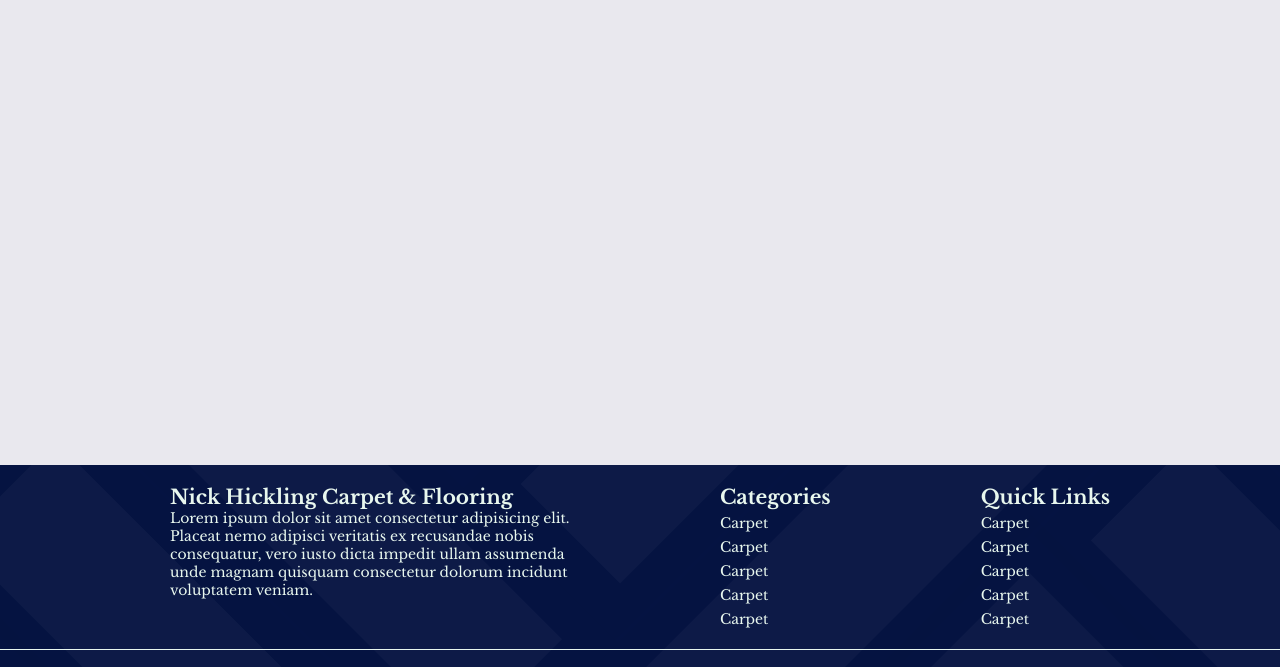
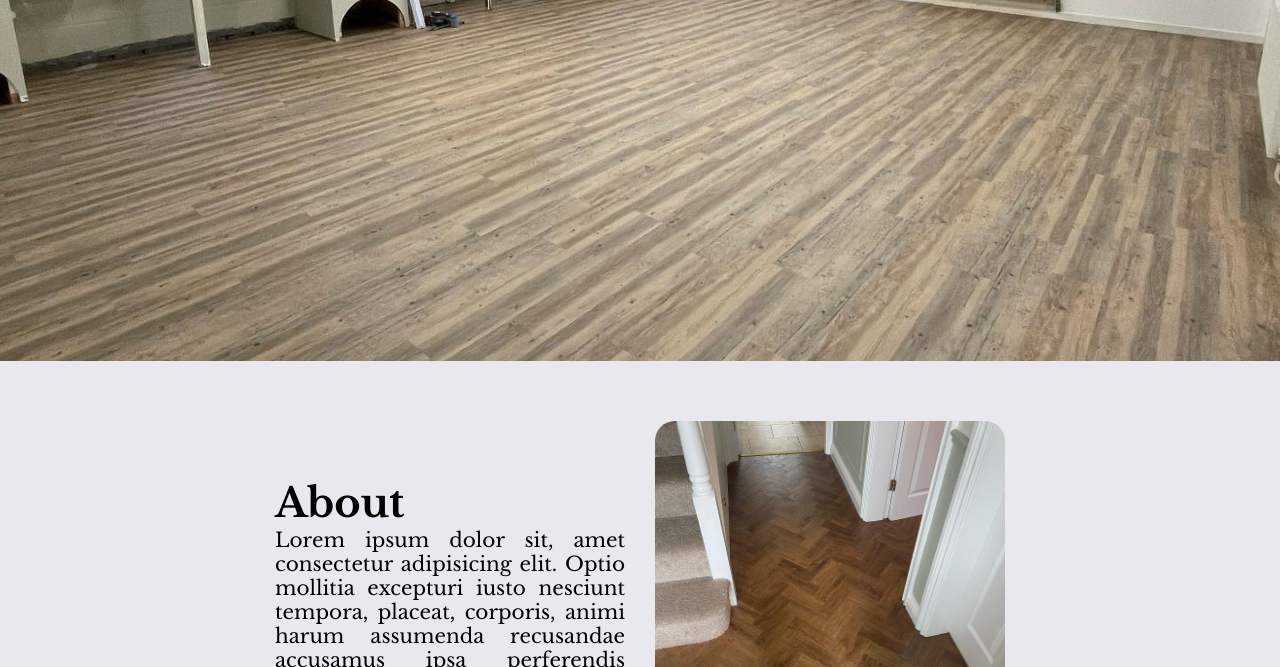
Before and after one commit to pantercp/carpet-flooring-site, a plain HTML site: page index.html in a window 1280 px wide. Shown: the part 439-1106 px from the top of the page. Drawn offline with nearby package versions, Linux system fonts and the light colour scheme.

Commit message:
Added styling for banner and drop menu and added about section

```diff
--- a/index.html
+++ b/index.html
@@ -15,7 +15,6 @@
 </head>
 
 <body>
-
     <header>
         <div class="container-nav">
             <div class="contain-logo">
@@ -53,7 +52,20 @@
         </div>
     </header>
 
-    <div class="container">
+    <div class="container-hero">
+    </div>
+    <div class="container-about">
+        <div class="about-text">
+            <h2>About</h2>
+            <p>Lorem ipsum dolor sit, amet consectetur adipisicing elit. Optio mollitia excepturi iusto nesciunt
+                tempora,
+                placeat, corporis, animi harum assumenda recusandae accusamus ipsa perferendis quisquam omnis! Hic
+                corrupti
+                adipisci et at rem facere.</p>
+        </div>
+        <div class="about-image">
+            <img src="images/floor-1.jpg" alt="">
+        </div>
     </div>
 
 
--- a/style.css
+++ b/style.css
@@ -37,10 +37,12 @@ span{
 .container-nav{
     display: flex;
     justify-content: space-between;
+    top: 0;
+    z-index: 3;
     align-items: center;
     padding: 20px;
     height: 13vh;
-    background-image: url(images/background-1.png);
+    background-image: url(images/banner.png);
 }
 .contain-logo{
     text-align: center;
@@ -121,6 +123,7 @@ span{
     height: 0;
     overflow: hidden;
     transition: height 0.5s;
+    background-image: url(images/drop-menu.png);
   }
   .container-drop.open{
     /* padding: 10px; */
@@ -183,19 +186,55 @@ span{
 
 
 
-  /* ------------------------------ */
-.container{
-    padding: 10px;
-    height: 100vh;
+  /* -----------Hero----------- */
+.container-hero{
+    height: 87vh;
+    max-width: 100%;
+    background-image: url(images/hero.jpg);
+    background-size: cover;
+    background-position: center;
     display: flex;
     flex-wrap: wrap-reverse;
     justify-content: space-evenly;
 }
 
+
+/* --------------About------------- */
+
+.container-about{
+    display: flex;
+    justify-content: space-around;
+    align-items: center;
+    flex-wrap: wrap;
+    margin: 2rem auto;
+    padding: 1rem;
+    width: 90%;
+    max-width: 800px;
+    /* background-color: #fff;
+    border: 3px solid var(--primary);
+    border-bottom: 5px solid var(--primary);
+    border-right: 5px solid var(--primary);
+    box-shadow: 2px 2px 2px 1px rgba(0, 0, 6, 0.2);
+    border-radius: 1rem; */
+}
+.about-text{
+    max-width: 350px;
+    padding: 1rem 0;
+}
+.about-text p{
+    font-size: 1rem;
+    text-align: justify;
+}
+.about-image img{
+    width: 100%;
+    max-width: 350px;
+    border-radius: 1rem;
+}
+
 /* ----------Footer---------- */
 footer{
     /* background-color: #051342; */
-    background-image: url(images/background-1.png);
+    background-image: url(images/banner.png);
 }
 .container-foot{
     display: flex;
```
Also changed, not shown: images/banner.png (added), images/drop-menu.png (added).
